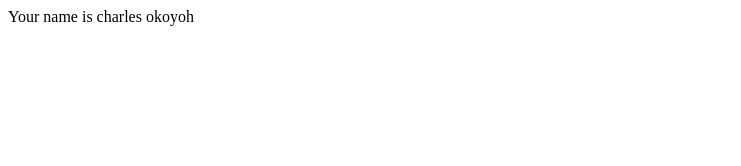
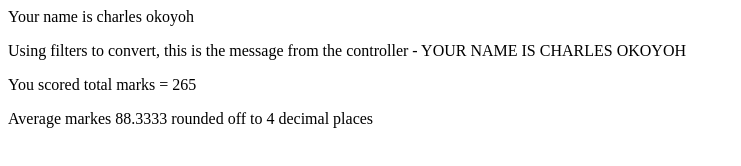
Before and after one commit to cokoyoh/ANGULARJS-15TH-NOVEMBER-2017, a plain HTML site: page index.html in a window 1280 px wide. Shown: the whole page, without its empty margins (0-741 px from the left). Drawn offline with nearby package versions, Linux system fonts and the light colour scheme.

Commit message:
filters and directives added

```diff
--- a/index.html
+++ b/index.html
@@ -1,12 +1,19 @@
 <!DOCTYPE html>
-<html ng-app="myAppModule">
+<html ng-app = "myAppModule">
 <!--below is a script to use angular js-->
-<script src="https://ajax.googleapis.com/ajax/libs/angularjs/1.6.4/angular.min.js"></script>
-<script src="js/app-module.js"></script>
-<body>
+<script src = "https://ajax.googleapis.com/ajax/libs/angularjs/1.6.4/angular.min.js"></script>
+<script src = "js/app-module.js"></script>
+<body ng-controller = "additionController">
 
-    <div ng-controller="additionController">
-            {{message}}
+    <div>
+        {{message}} <br>
+        <p> Using filters to convert, this is the message from the controller -  {{message | uppercase}}</p>
     </div>
+
+    <div>
+        <p>You scored total marks = {{sum}} </p>
+        <p>Average markes {{sum/3 | number:4}} rounded off to 4 decimal places</p>
+    </div>
+
 </body>
 </html>
--- a/js/app-module.js
+++ b/js/app-module.js
@@ -1,3 +1,4 @@
+//module app is defined here
 var app = angular.module('myAppModule', []);
 
 //creating a controller
@@ -5,10 +6,12 @@ var additionController =  function ($scope) {
     var Student = {
         'name': 'charles okoyoh',
         'math': 98,
-        'comp-science': 90
+        'it': 90,
+        'comm_skills': 77
     }
-    $scope.message = "Your name is " + Student.name;
+    $scope.message = "Your name is " + Student.name; //displays name of student
+    $scope.sum = Student.math + Student.it + Student.comm_skills
 }
 
-// registering the above controller
+// registering the above controller in the module created
 app.controller("additionController",additionController);
```
